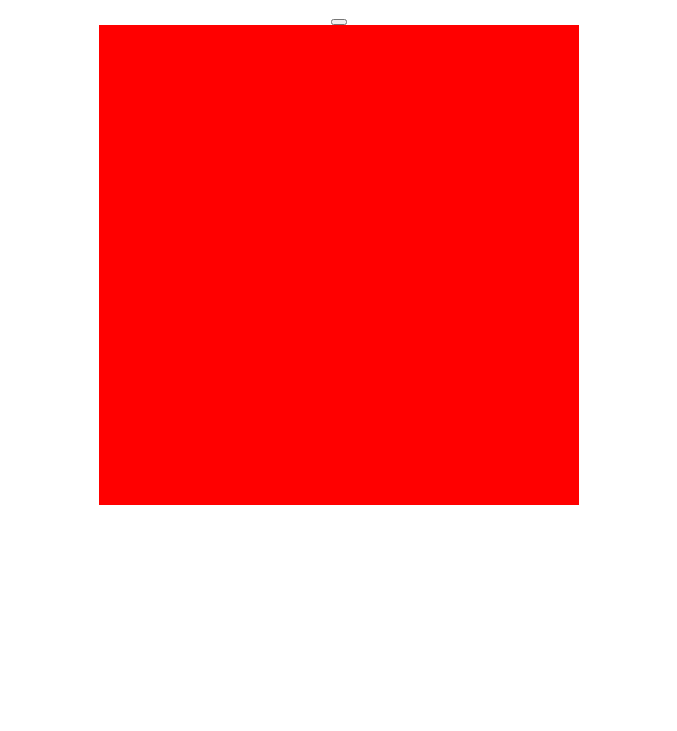
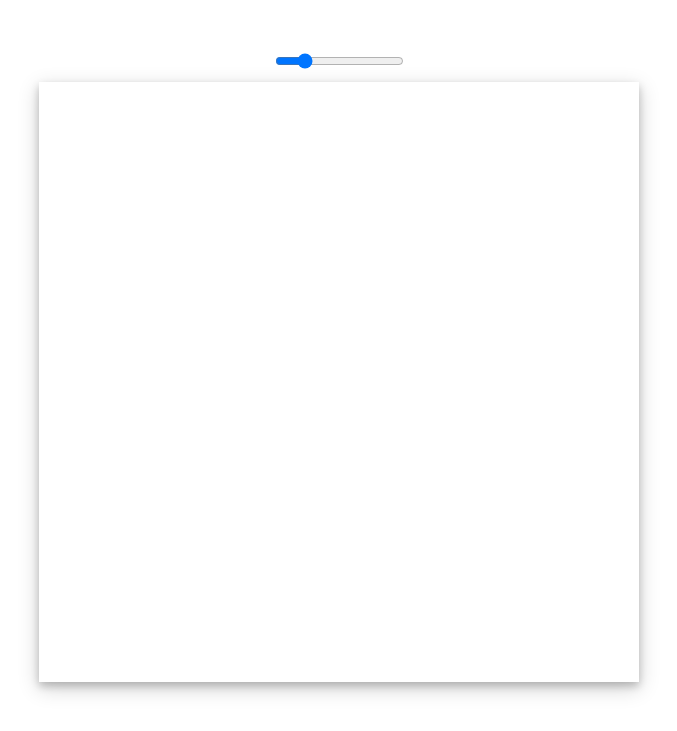
Before and after one commit to SkIym/etch-a-sketch, a plain HTML site: page index.html in a window 1280 px wide. Shown: the part 69-800 px from the top of the page, without its empty margins (301-978 px from the left). Drawn offline with Linux system fonts and the light colour scheme.

Commit message:
Add size range. Change grid container to actual grid display for smooth transition.

```diff
--- a/index.html
+++ b/index.html
@@ -21,9 +21,9 @@
         </header>
         <main class="flex-container">
             <div class="flex-container">
-                <button class="setSquareNumber"></button>
+                <input id="setSquareNumber" name="setSquareNumber "type="range" value="16" min="1" max="75">
             </div>
-            <div class="flex-container grid-container">
+            <div id="grid-container">
             </div>
         </main>
     </body>
--- a/script.js
+++ b/script.js
@@ -1,20 +1,53 @@
+// Global, default values
+
+const DEFSIZE = 16;
+const gridContainer = document.getElementById("grid-container")
+
+// When grid size is toggled by the user
+const sizeRange = document.getElementById("setSquareNumber");
+sizeRange.onchange = (e) => resizeGrid(e.target.value);
 
 
+function clearGrid() {
+    gridContainer.innerHTML = "";
+}
 
-// Create the grid squares, add listeners
+function resizeGrid(size) {
+    clearGrid()
+    setGrid(size)
+}
 
-const gridContainer = document.querySelector(".grid-container")
+// Credit: michalosman, TOP
+let toggleLMB = false
+document.body.onmousedown = () => (toggleLMB = true)
+document.body.onmouseup = () => (toggleLMB = false)
 
-for (let s = 0; s < 16*16; s+=1) {
-    const square = document.createElement("div");
-    square.style.width = "30px";
-    square.style.height = "30px";
-    square.style.backgroundColor = "red";
+function changeColor(e) {
+    const square = e.target;
+    // hover + LMB
+    if (e.type === 'mouseover' && toggleLMB) {
+        square.style.backgroundColor = "black";
+    }
+}
 
-    square.addEventListener("mouseover", () => {
-        square.style.backgroundColor = "black";
-    });
+// Create the grid, add listeners
 
-    gridContainer.appendChild(square);
 
+function setGrid(size=16) {
+
+    gridContainer.style.gridTemplateColumns = `repeat(${size}, 1fr)`;
+    gridContainer.style.gridTemplateRows = `repeat(${size}, 1fr)`;
+
+    for (let s = 0; s < size*size; s+=1) {
+        const square = document.createElement("div");
+        square.classList.add("grid-item");
+        square.addEventListener("mouseover", changeColor);
+        gridContainer.appendChild(square);
+
+    }
 }
+
+// When site loads
+window.onload = () => {
+    setGrid(DEFSIZE);
+}
--- a/style.css
+++ b/style.css
@@ -1,18 +1,32 @@
 .flex-container {
     display: flex;
 }
+
+ /* header */
 
 header {
     justify-content: center;
 }
 
+/*  main */
 main {
     align-items: center;
     flex-flow: column;
+    margin: 2em 0em 2em 0em
 }
 
-.grid-container {
-    width: 500px;
-    flex-wrap: wrap;
-    justify-content: center;
+#grid-container {
+    display: grid;
+    width: 600px;
+    height: 600px;
+    box-shadow: 0 4px 8px 0 rgba(0, 0, 0, 0.2), 0 6px 20px 0 rgba(0, 0, 0, 0.19);
 }
+
+.grid-item {
+    background-color: white;
+    user-select: none;
+}
+
+#setSquareNumber {
+    margin-bottom: 1em;
+}
```
